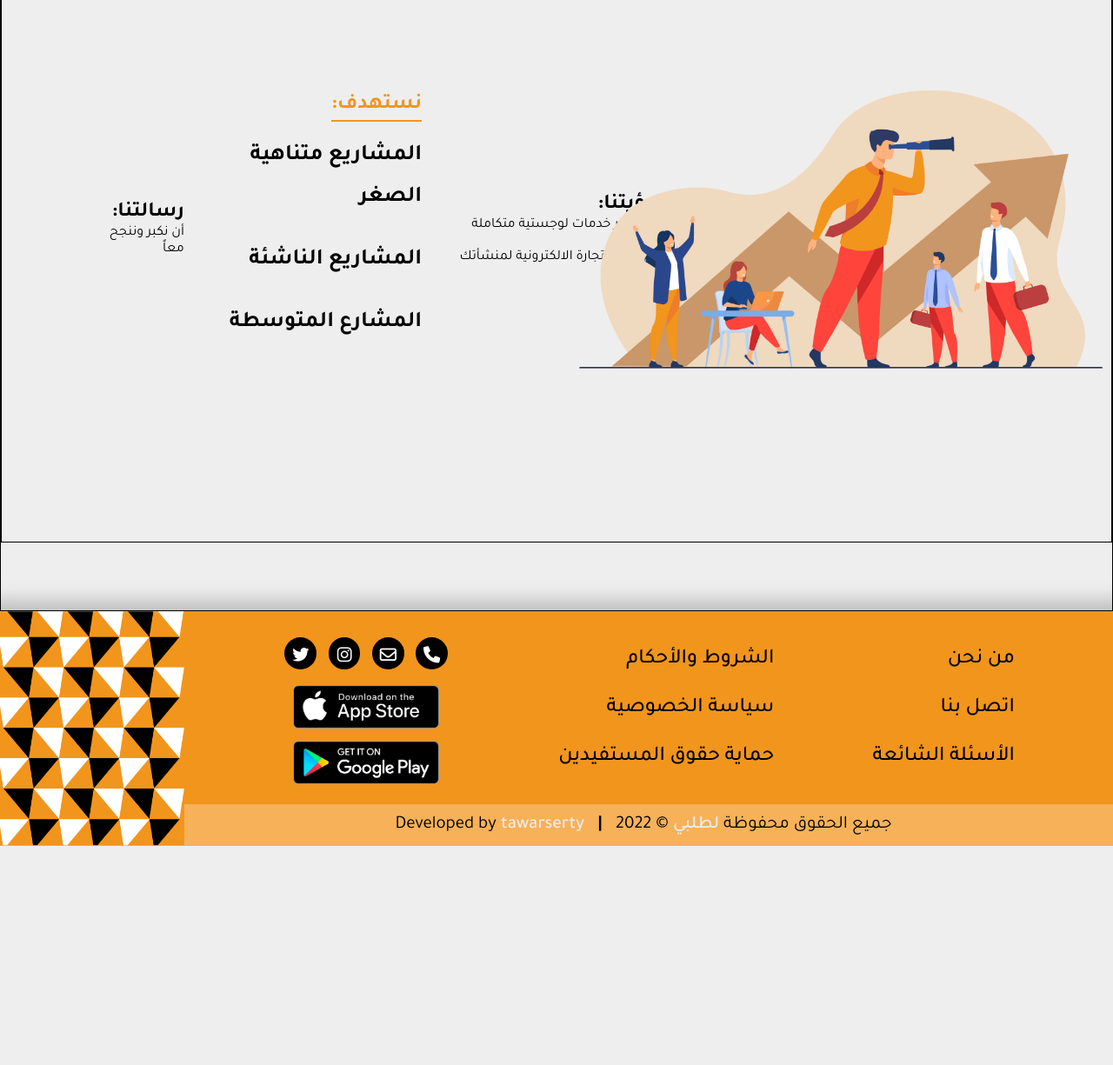
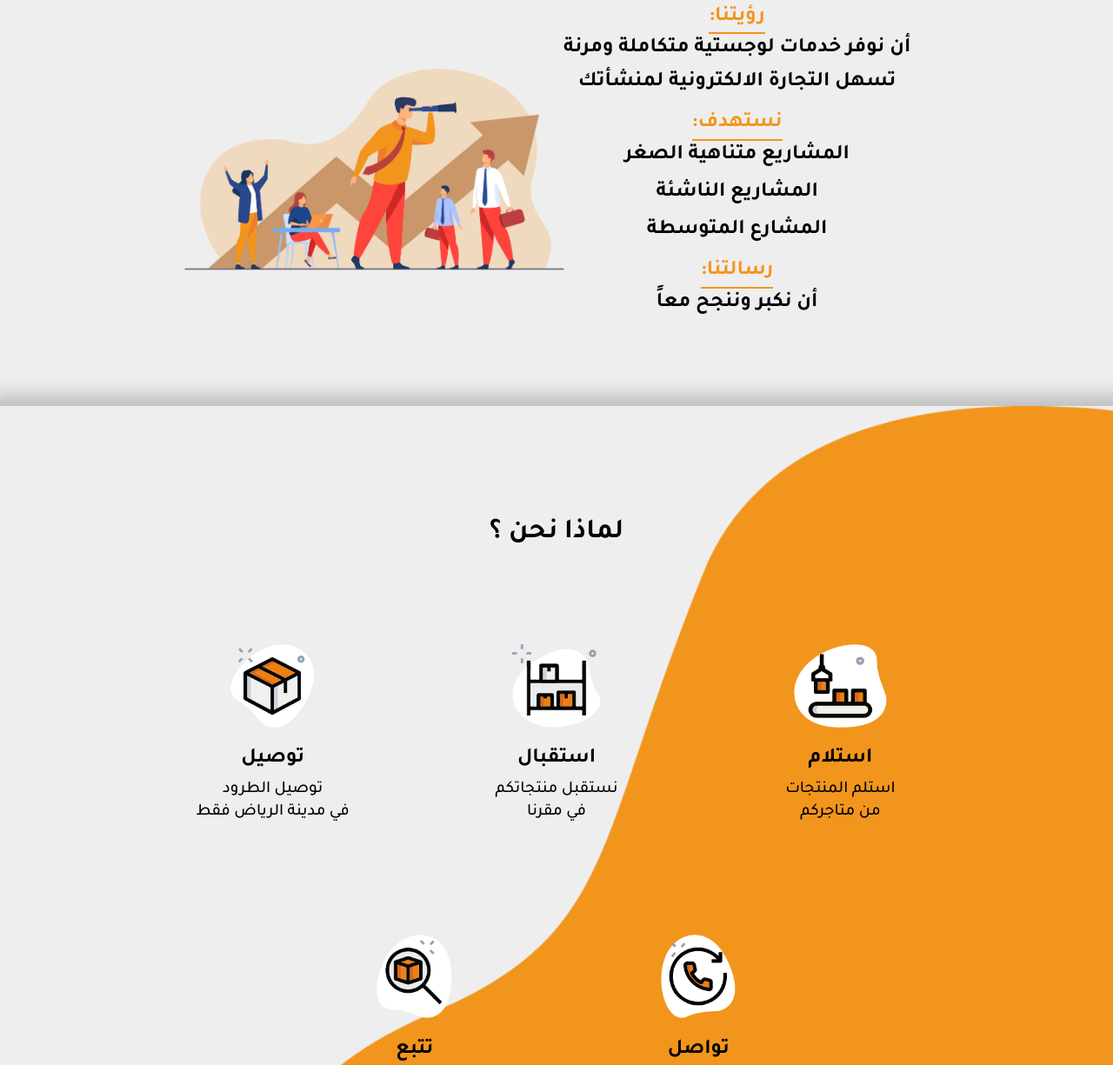
Before and after one commit to Amr-AbdelWahab/TALABY, a plain HTML site: page pages/04_about_Us.html in a window 1280 px wide. Shown: the part 897-2122 px from the top of the page at 87% size. Before the commit the page ends 1870 px from the top, so only its background shows below. Drawn offline with Linux system fonts and the light colour scheme; a web font is replaced by a local one.

Commit message:
about us

```diff
--- a/CSS/About_Us.css
+++ b/CSS/About_Us.css
@@ -25,14 +25,15 @@
 .aboutLanding .container .item{
     /* border: 1px solid #000; */
     position: relative;
-    height: 50vh;
-    width: 550px;
+    /* height: 50vh; */
+    height: 30vw;
+    /* width: 550px; */
     width: 40%;
 }
 .aboutLanding .item img{
     position: absolute;
     display: inline-block;
-    height: 100%;
+    width: 100%;
     transition: var(--trans);
     transform: translate(-50%, -50%);
     top: 50%;
@@ -73,6 +74,32 @@
 
 }
 
+
+.aboutLanding.aboutA {
+height: auto !important;
+}
+.aboutLanding.aboutA .container{
+    /* border: 1px solid #000; */
+    height: auto !important;
+    margin-top: 20px;
+}
+
+.aboutA .desCont{
+    display: flex;
+    flex-direction: column;
+    justify-content: center;
+    align-items: center;
+    text-align: center ;
+}
+.aboutA.aboutLanding .container .description p {
+    font-size: 1.5rem;
+    text-align: center ;
+    margin: 0.5rem 0 1.5rem 0;
+    line-height: 1.2rem;
+    font-weight: 600;
+}
+
+
 /* Mobile */
 @media (max-width: 767px) {
 
@@ -82,15 +109,47 @@
 
 }
 
-.aboutA.aboutLanding .container .item{
+
+
+
+
+/* ---------------------------------------- */
+/* ------services------------------------ */
+/* ---------------------------------------- */
+
+
+
+
+
+.services {
+
+    background-color: none;
+    background-image: url(../img/about_us/services/servBackground.png);
+    background-size: cover;
+    background-position: right;
+    box-shadow: 2px 2px 20px 15px rgba(0, 0, 0, 0.2);
+    margin-top: 5rem;
+    padding-bottom: 5rem ;
+}
+.services .container{
+    /* transform: skewY(3deg); */
+    /* height: 1000px; */
     /* border: 1px solid #000; */
-    position: relative;
-    height: 40vh;
-    width: 550px;
-    width: 40%;
+    padding-top: 50px;
+    display: flex;
+    flex-direction: column;
+    align-items: center;
+    justify-content: center;
 }
-
-.aboutA.aboutLanding .container{
-    margin-top: 0px;
-
+.services .container h2 {
+    /* border: 1px solid #000; */
+    font-size: 2rem;
+    line-height: 4rem;
+    margin: 4rem 0;
 }
+.services .container .features{
+    /* border: 1px solid #000; */
+    width: 100%;
+    display: flex;
+    justify-content: center;
+}
--- a/pages/04_about_Us.html
+++ b/pages/04_about_Us.html
@@ -78,15 +78,15 @@
     /* ------LANDING------------------------ */
     /* ---------------------------------------- */ -->
 
-    <div class="aboutLanding bd">
-        <div class="container bd">
+    <div class="aboutLanding b d">
+        <div class="container b d">
 
 
             <div class="item cont b d ">
                 <img src="../img/about_us/about0.png" alt="" />
             </div>
 
-            <div class="description">
+            <div class="description b d">
                 <h2>نبذة عنا:</h2>
                 <p>
                     <span>طلبي</span>
@@ -100,54 +100,130 @@
                 </a>
             </div>
         </div>
+        <div id="goNext"></div>
     </div>
 
     <!------------------------------------------ */
     /* ------contact us----------------------- */
     /* --------------------------------------- */ -->
 
-    <div class="aboutA aboutLanding bd" id="goNext">
-        <div class="container bd">
+    <div class="aboutLanding aboutA  b d" id="">
+        <div class="container b d">
+            <div class="desCont">
 
-            <div class="item cont b d ">
-                <img src="../img/about_us/up0.png" alt="" />
-            </div>
-
-            <div class="">
+<!-- رؤيتنا -->
+                <div class="description">
                     <h2> رؤيتنا:</h2>
                     <p>
-                    أن نوفر خدمات لوجستية متكاملة ومرنة <br>
+                        أن نوفر خدمات لوجستية متكاملة ومرنة <br><br>
                         تسهل التجارة الالكترونية لمنشأتك
                     </p>
                 </div>
 
-
+<!-- نستهدف -->
                 <div class="description">
                     <h2> نستهدف:</h2>
-                    <ul>
-                        <li><p>المشاريع متناهية الصغر</p></li>
-                        <li><p>المشاريع الناشئة</p></li>
-                        <li><p>المشارع المتوسطة</p></li>
-                    </ul>
+                    <p>المشاريع متناهية الصغر</p>
+                    <p>المشاريع الناشئة</p>
+                    <p>المشارع المتوسطة</p>
                 </div>
 
-
-            <div class="">
+<!-- رسالتنا -->
+                <div class="description">
                     <h2> رسالتنا:</h2>
                     <p>
                         أن نكبر وننجح معاً
                     </p>
                 </div>
 
+            </div>
+
+            <div class="item cont b d ">
+                <img src="../img/about_us/up0.png" alt="" />
+            </div>
 
         </div>
     </div>
 
 
+    <!------------------------------------------ */
+    /* -------services ------------------------ */
+    /* --------------------------------------- */ -->
 
 
+    <section class=" services">
+        <div class="container">
+            <h2>لماذا نحن ؟</h2>
+
+            <div class="features">
+<!-- 01-استلام -->
+                <div class="card">
+                    <div class="cardLogo">
+                        <img src="../img/about_us/services/استلام.png" alt=" استلام">
+                    </div>
+                    <h3> استلام</h3>
+                    <p>
+                        استلم المنتجات   <br>
+                        من متاجركم
+                    </p>
+                </div>
+
+<!-- 02-استقبال -->
+                <div class="card">
+                    <div class="cardLogo">
+                        <img src="../img/about_us/services/استقبال.png" alt=" استقبال">
+                    </div>
+                    <h3>  استقبال</h3>
+                    <p>
+                        نستقبل منتجاتكم   <br>
+                        في مقرنا
+                    </p>
+                </div>
+
+<!-- 03-توصيل -->
+                <div class="card">
+                    <div class="cardLogo">
+                        <img src="../img/about_us/services/توصيل.png" alt=" توصيل">
+                    </div>
+                    <h3> توصيل </h3>
+                    <p>
+                        توصيل الطرود  <br>
+                        في مدينة الرياض فقط
+                    </p>
+                </div>
+
+<!-- 04-تواصل -->
+                <div class="card">
+                    <div class="cardLogo">
+                        <img src="../img/about_us/services/تواصل.png" alt=" تواصل">
+                    </div>
+                    <h3> تواصل</h3>
+                    <p>
+                        التواصل مع عملائنا <br>
+                        ومساعدتهم <br>
+                        والرد علي استفساراتهم
+                    </p>
+                </div>
+
+<!-- 05-تتبع-->
+                <div class="card">
+                    <div class="cardLogo">
+                        <img src="../img/about_us/services/تتبع.png" alt=" تتبع">
+                    </div>
+                    <h3> تتبع</h3>
+                    <p>
+                        تتبع الشحنات <br>
+                        والاطلاع علي  <br>
+                        حالة الشحنة
+                    </p>
+                </div>
 
 
+            </div>
+
+        </div>
+
+    </section>
 
 
 
```
Also changed, not shown: img/about_us/services/servBackground.png (added), img/about_us/services/استقبال.png (added), img/about_us/services/استلام.png (added), img/about_us/services/تتبع.png (added), img/about_us/services/تواصل.png (added), img/about_us/services/توصيل.png (added). Lines whose indentation alone changed are shown as unchanged.
